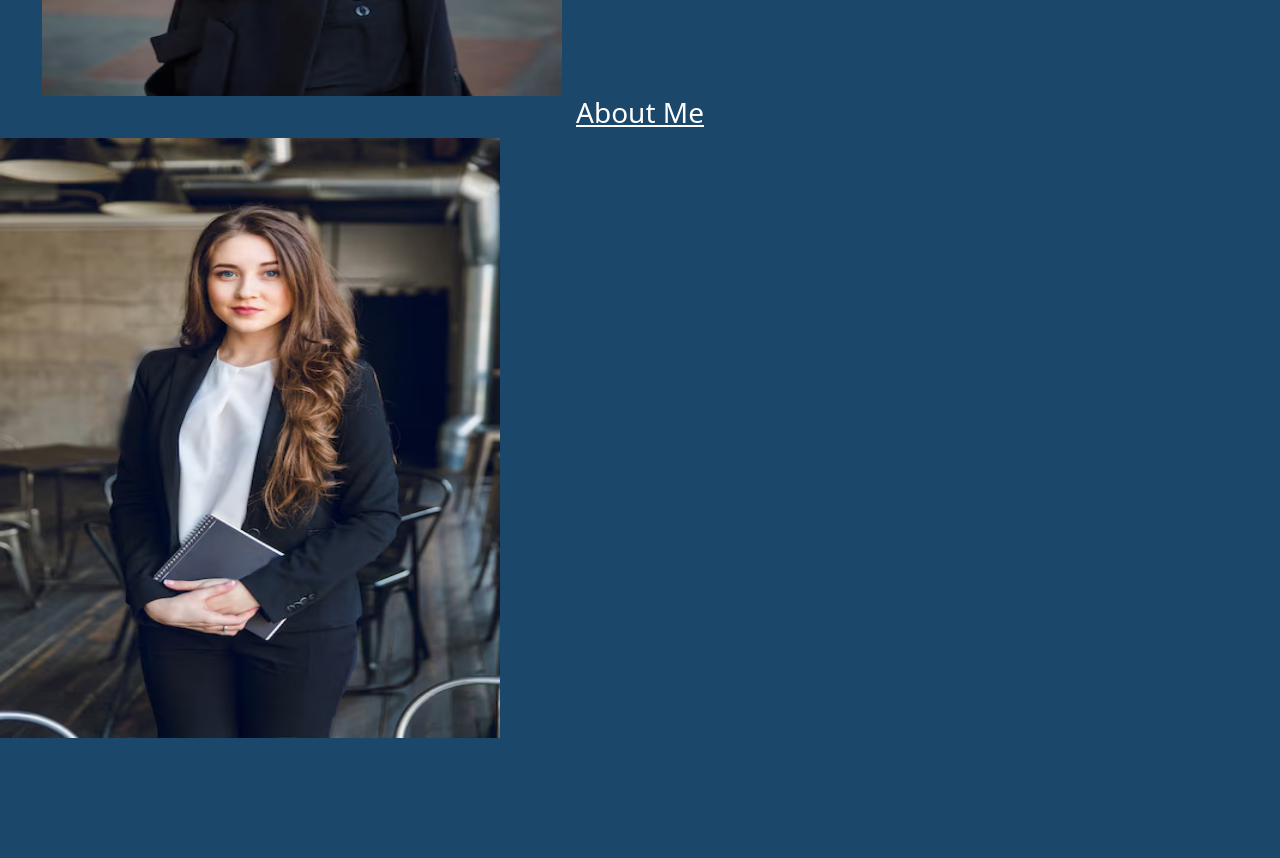
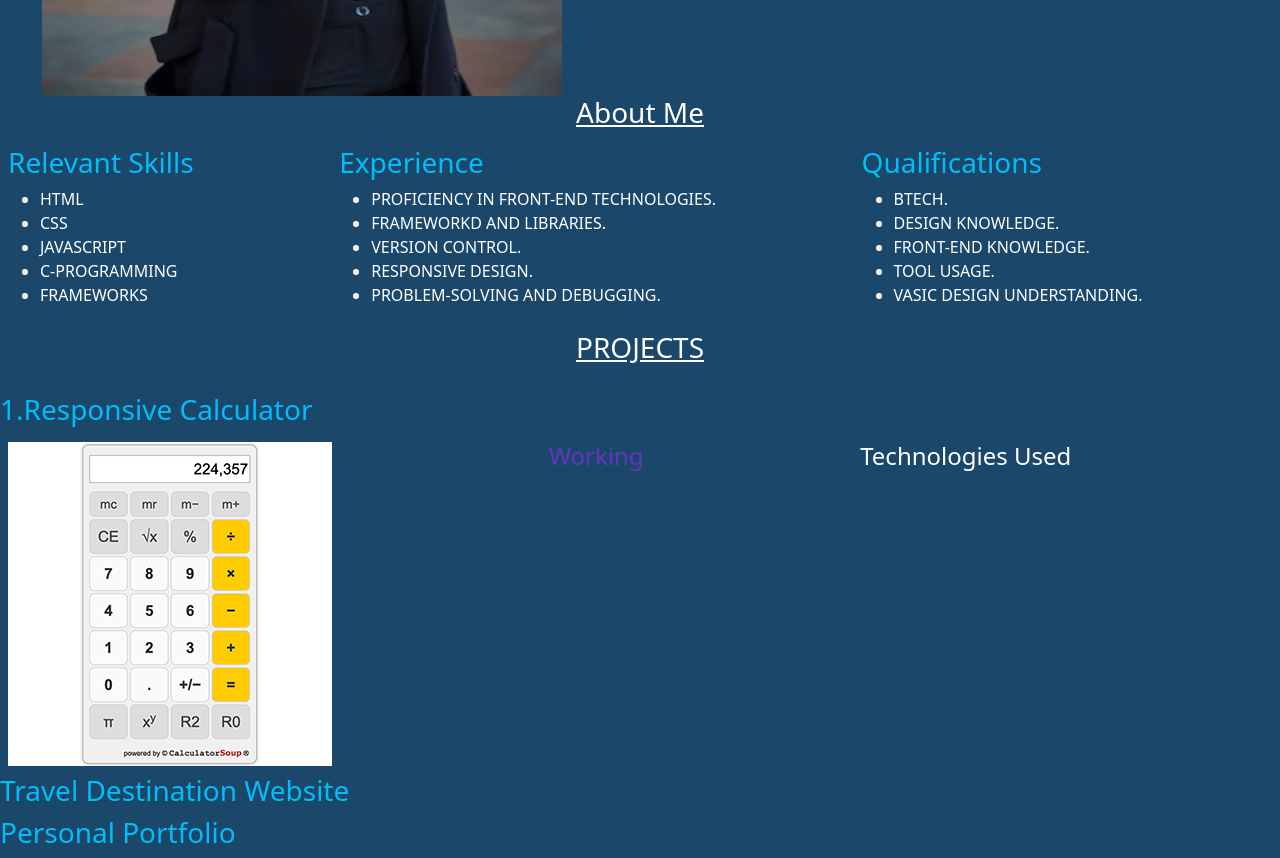
Before and after one commit to vishika-the-coder/WEB-DEVELOPMENT, a plain HTML site: page BootstrapByVishika/files/portfolio.html in a window 1280 px wide. Shown: the part 540-1398 px from the top of the page. Before the commit the page ends 1278 px from the top, so only its background shows below. Drawn offline with Linux system fonts and the light colour scheme.

Commit message:
portfolio updated 23-jan-25

```diff
--- a/BootstrapByVishika/files/portfolio.html
+++ b/BootstrapByVishika/files/portfolio.html
@@ -75,16 +75,90 @@
           <div class="d-flex text-white justify-content-center">
             <h3><u>About Me</u></h3>
           </div>
+
           <div class="main-master">
+
           <div class="main" >
+
             <div class="main-1">
+            </div>
+            <div class="main-2">
+            </div>
 
-          </div>
-            <div class="main-2 justify-content-end">
-              <img src="./about me.avif" style="height: 600px; width: 500px;">
-            </div>
           </div>
         </div>
         </div>
+
+        <div class="d-flex bd-highlight">
+          <div class="p-2 flex-fill bd-highlight">
+            <h3 style="color: rgba(0, 195, 255, 0.959);" style="background-color: black;">Relevant Skills</h3>
+            <div class="information text-white">
+              <ul>
+                <li>HTML</li>
+                <li>CSS</li>
+                <li>JAVASCRIPT</li>
+                <li>C-PROGRAMMING</li>
+                <li>FRAMEWORKS</li>
+              </ul>
+            </div>
+          </div>
+
+          <div class="p-2 flex-fill bd-highlight" >
+            <h3 style="color: rgba(0, 195, 255, 0.959);">Experience</h3>
+            <div class="information text-white">
+              <ul>
+                <li>PROFICIENCY IN FRONT-END TECHNOLOGIES.</li>
+                <li>FRAMEWORKD AND LIBRARIES.</li>
+                <li>VERSION CONTROL.</li>
+                <li>RESPONSIVE DESIGN.</li>
+                <li>PROBLEM-SOLVING AND DEBUGGING.</li>
+              </ul>
+            </div>
+
+          </div>
+
+          <div class="p-2 flex-fill bd-highlight">
+            <h3  style="color: rgba(0, 195, 255, 0.959);">Qualifications</h3>
+            <div class="information text-white">
+              <ul>
+                <li>BTECH.</li>
+                <li>DESIGN KNOWLEDGE.</li>
+                <li>FRONT-END KNOWLEDGE.</li>
+                <li>TOOL USAGE.</li>
+                <li>VASIC DESIGN UNDERSTANDING.</li>
+              </ul>
+            </div>
+          </div>
+
+        </div>
+
+        <div class="ProjectS">
+          <div class="d-flex text-white justify-content-center">
+            <h3><u>PROJECTS</u></h3>
+          </div>
+
+          <div>
+            <div class="calcy">
+                <h3  style="color: rgba(0, 195, 255, 0.959);padding-top: 20px;"> 1.Responsive Calculator</h3>
+                <div class="d-flex bd-highlight">
+                  <div class="p-2 flex-fill bd-highlight"><img src="./calculators_math_basic.png"></div>
+                  <div class="p-2 flex-fill bd-highlight"><h4 style="color: rgba(137, 43, 226, 0.685);">Working</h4></div>
+                  <div class="p-2 flex-fill bd-highlight text-white"><h4>Technologies Used</h4></div>
+                </div>
+              </div>
+
+              <div>
+                <h3  style="color: rgba(0, 195, 255, 0.959);"> Travel Destination Website</h3>
+              </div>
+
+              <div>
+                <h3  style="color: rgba(0, 195, 255, 0.959);"> Personal Portfolio</h3>
+              </div>
+
+
+          </div>
+
+        </div>
+
 </body>
 </html>
```
Also changed, not shown: BootstrapByVishika/files/calculators_math_basic.png (added).
